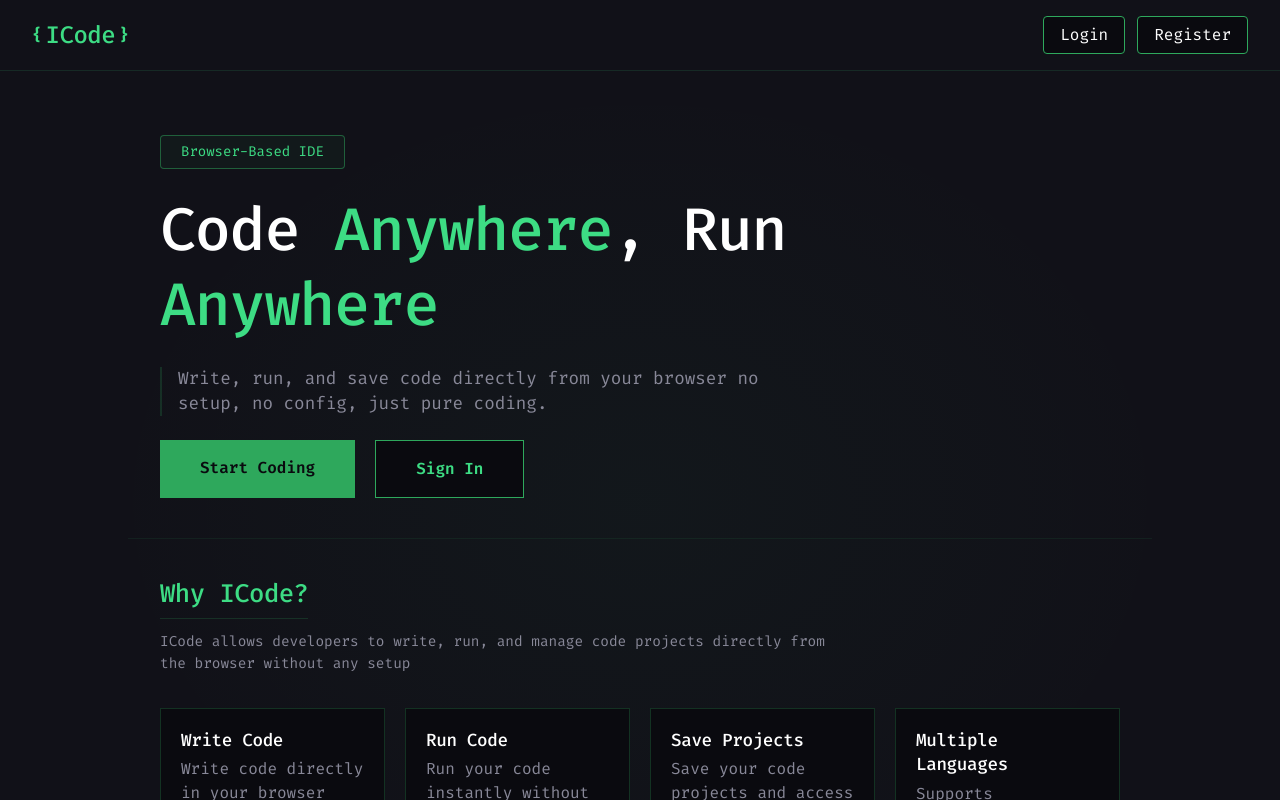
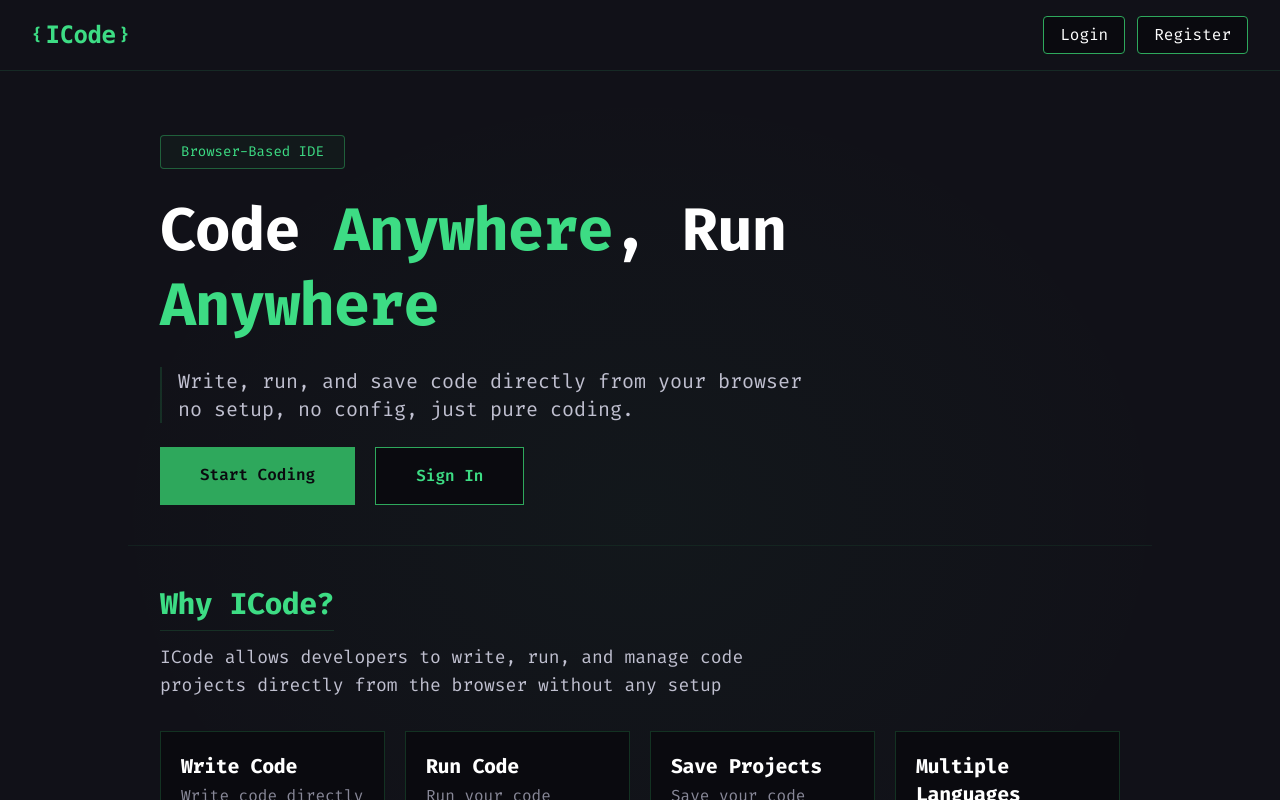
Before and after one commit to saudprashant2062/ICode, a React (Vite) app in the folder Frontend_ICode/: page / in a window 1280 px wide. Shown: the top 800 px of the page. Built offline with nearby package versions, Linux system fonts and the light colour scheme.

Commit message:
Optimised the code

```diff
--- a/Frontend_ICode/src/index.css
+++ b/Frontend_ICode/src/index.css
@@ -11,18 +11,18 @@
   --color-gray-900: #1a1a24;
 }
 
-*::-webkit-scrollbar {
+::-webkit-scrollbar {
   width: 6px;
   height: 6px;
 }
-*::-webkit-scrollbar-track {
+::-webkit-scrollbar-track {
   background: #111118;
 }
-*::-webkit-scrollbar-thumb {
+::-webkit-scrollbar-thumb {
   background: #3ddc84;
   border-radius: 3px;
 }
-*::-webkit-scrollbar-thumb:hover {
+::-webkit-scrollbar-thumb:hover {
   background: #2ea85c;
 }
 
@@ -45,38 +45,12 @@ body {
 }
 
 h1, h2, h3, h4, h5, h6 {
-  font-family: "Fira Code", "Consolas", "Courier New", monospace;
-  font-weight: 500;
   letter-spacing: -0.02em;
-}
-
-.text-5xl {
-  font-size: 2.5rem;
-}
-
-.text-3xl {
-  font-size: 1.6rem;
-}
-
-.text-xl {
-  font-size: 1.1rem;
-}
-
-.text-lg {
-  font-size: 0.9rem;
-}
-
-a, button {
-  transition: all 0.2s ease;
 }
 
 nav {
   border-color: rgba(61, 220, 132, 0.12);
   background: #111118;
-}
-
-p {
-  color: #888898;
 }
 
 input:-webkit-autofill,
--- a/Frontend_ICode/src/pages/Dashboard.jsx
+++ b/Frontend_ICode/src/pages/Dashboard.jsx
@@ -9,7 +9,7 @@ const projects = [
 export default function Dashboard() {
   return (
     <div className="min-h-screen bg-gray-800">
-      <nav className="border-b px-6 py-3 flex justify-between items-center">
+      <div className="border-b px-6 py-3 flex justify-between items-center">
         <div className="flex items-center gap-1">
           <span className="text-green-400 font-bold">{'{'}</span>
           <h1 className="text-2xl font-bold text-green-400 font-mono">ICode</h1>
@@ -21,7 +21,7 @@ export default function Dashboard() {
             A
           </div>
         </div>
-      </nav>
+      </div>
 
       <div className="max-w-5xl mx-auto px-8 py-8">
         <div className="flex justify-between items-center mb-8">
@@ -38,19 +38,19 @@ export default function Dashboard() {
         </div>
 
         <div className="grid grid-cols-1 sm:grid-cols-2 lg:grid-cols-3 gap-5">
-          {projects.map((project) => (
+          {projects.map(({ id, name, language, lastModified }) => (
             <Link
-              key={project.id}
+              key={id}
               to="/editor"
               className="border border-green-500/10 bg-black p-5 hover:bg-green-500/5 transition-all duration-200"
             >
               <div className="flex items-start justify-between mb-4">
                 <span className="text-xs px-2 py-0.5 border border-green-500/20 text-green-400/80">
-                  {project.language}
+                  {language}
                 </span>
               </div>
-              <h3 className="font-bold text-lg text-white">{project.name}</h3>
-              <p className="text-xs text-gray-600 mt-2">Modified {project.lastModified}</p>
+              <h3 className="font-bold text-lg text-white">{name}</h3>
+              <p className="text-xs text-gray-600 mt-2">Modified {lastModified}</p>
             </Link>
           ))}
         </div>
--- a/Frontend_ICode/src/pages/Landing.jsx
+++ b/Frontend_ICode/src/pages/Landing.jsx
@@ -3,28 +3,17 @@ import Navbar from "../components/Navbar";
 import Section from "../components/Section";
 import FeatureCard from "../components/FeatureCard";
 
-export default function Landing() {
 const features = [
-    {
-      title: "Write Code",
-      description: "Write code directly in your browser without any setup.",
-    },
-    {
-      title: "Run Code",
-      description: "Run your code instantly without any configuration.",
-    },
-    {
-      title: "Save Projects",
-      description: "Save your code projects and access them from anywhere.",
-    },
-    {
-      title: "Multiple Languages",
-      description: "Supports JavaScript, Python, Java, C++, and more.",
-    },
+  { title: "Write Code", description: "Write code directly in your browser without any setup." },
+  { title: "Run Code", description: "Run your code instantly without any configuration." },
+  { title: "Save Projects", description: "Save your code projects and access them from anywhere." },
+  { title: "Multiple Languages", description: "Supports JavaScript, Python, Java, C++, and more." },
 ];
 
+const year = new Date().getFullYear();
+
+export default function Landing() {
   return (
-    <>
     <div className="min-h-screen bg-gray-800 bg-[radial-gradient(ellipse_at_center,rgba(61,220,132,0.03)_0%,transparent_60%)]">
       <Navbar title="ICode" />
 
@@ -65,12 +54,8 @@ export default function Landing() {
           </p>
         </div>
         <div className="grid grid-cols-1 sm:grid-cols-2 lg:grid-cols-4 gap-5 mt-8">
-            {features.map((feature) => (
-              <FeatureCard
-                key={feature.title}
-                title={feature.title}
-                description={feature.description}
-              />
+          {features.map(({ title, description }) => (
+            <FeatureCard key={title} title={title} description={description} />
           ))}
         </div>
       </Section>
@@ -82,10 +67,9 @@ export default function Landing() {
             <span className="text-white font-mono font-bold">ICode</span>
             <span className="text-green-400 font-bold">{'}'}</span>
           </div>
-            <p className="text-sm text-gray-600">&copy; {new Date().getFullYear()} ICode. All rights reserved.</p>
+          <p className="text-sm text-gray-600">&copy; {year} ICode. All rights reserved.</p>
         </div>
       </footer>
     </div>
-    </>
   );
 }
--- a/Frontend_ICode/src/pages/Login.jsx
+++ b/Frontend_ICode/src/pages/Login.jsx
@@ -1,7 +1,6 @@
 import Navbar from "../components/Navbar";
 import { Link } from "react-router-dom";
 import { useState } from "react";
-
 
 export default function Login() {
   const [email, setEmail] = useState("");
@@ -9,12 +8,7 @@ export default function Login() {
 
   function handleSubmit(e) {
     e.preventDefault();
-    const loginData = {
-      email,
-        password,
-    }
     alert("Login successful!");
-    console.log(loginData.email, loginData.password);
   }
   return (
     <>
--- a/Frontend_ICode/src/pages/Register.jsx
+++ b/Frontend_ICode/src/pages/Register.jsx
@@ -1,7 +1,19 @@
 import Navbar from "../components/Navbar";
 import { Link } from "react-router-dom";
+import { useState } from "react";
 
 export default function Register() {
+  const [username, setUsername] = useState("");
+  const [email, setEmail] = useState("");
+  const [password, setPassword] = useState("");
+
+  function handleSubmit(e) {
+    e.preventDefault();
+    alert("Registration successful!");
+  }
+
+  const inputClass = "w-full bg-gray-800 border border-green-500/25 px-4 py-3.5 text-gray-300 placeholder-gray-500 focus:outline-none focus:border-green-400 focus:ring-1 focus:ring-green-400";
+
   return (
     <>
       <Navbar title="ICode" />
@@ -9,21 +21,27 @@ export default function Register() {
         <div className="w-full max-w-sm border border-green-500/25 bg-black p-12 shadow-[0_0_20px_rgba(61,220,132,0.03)]">
           <h1 className="text-4xl font-bold text-white border-b border-green-500/20 pb-3">Create an account</h1>
           <p className="text-gray-400 mt-4 mb-8 border-l-2 border-green-500/15 pl-3">Get started with ICode</p>
-          <form className="flex flex-col gap-4">
+          <form className="flex flex-col gap-4" onSubmit={handleSubmit}>
             <input
               type="text"
               placeholder="Username"
-              className="w-full bg-gray-800 border border-green-500/25 px-4 py-3.5 text-gray-300 placeholder-gray-500 focus:outline-none focus:border-green-400 focus:ring-1 focus:ring-green-400"
+              value={username}
+              onChange={(e) => setUsername(e.target.value)}
+              className={inputClass}
             />
             <input
               type="email"
               placeholder="Email"
-              className="w-full bg-gray-800 border border-green-500/25 px-4 py-3.5 text-gray-300 placeholder-gray-500 focus:outline-none focus:border-green-400 focus:ring-1 focus:ring-green-400"
+              value={email}
+              onChange={(e) => setEmail(e.target.value)}
+              className={inputClass}
             />
             <input
               type="password"
               placeholder="Password"
-              className="w-full bg-gray-800 border border-green-500/25 px-4 py-3.5 text-gray-300 placeholder-gray-500 focus:outline-none focus:border-green-400 focus:ring-1 focus:ring-green-400"
+              value={password}
+              onChange={(e) => setPassword(e.target.value)}
+              className={inputClass}
             />
             <button className="w-full bg-green-500 text-black font-bold py-3.5 hover:bg-green-400 hover:shadow-lg hover:shadow-green-500/25 transition-all duration-200">
               Create Account
```
Lines whose indentation alone changed are shown as unchanged.
